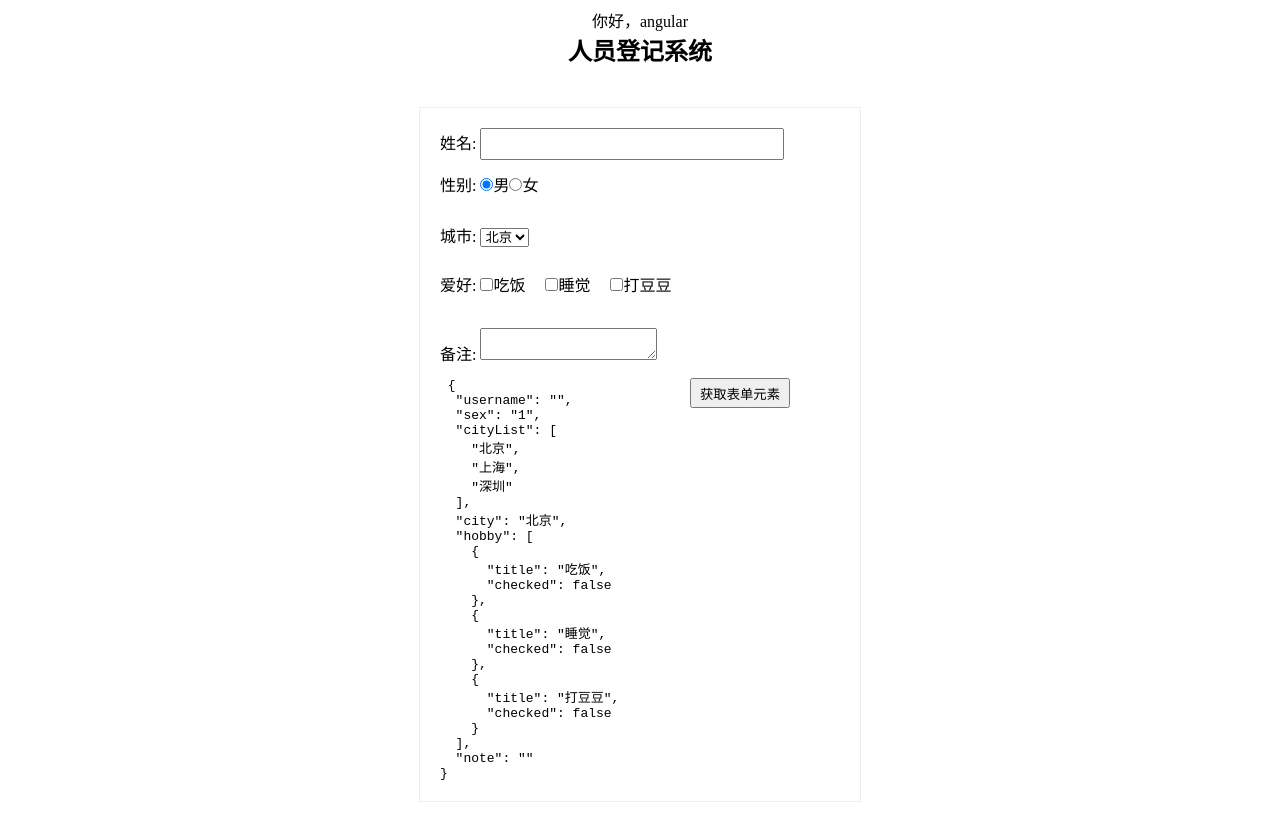
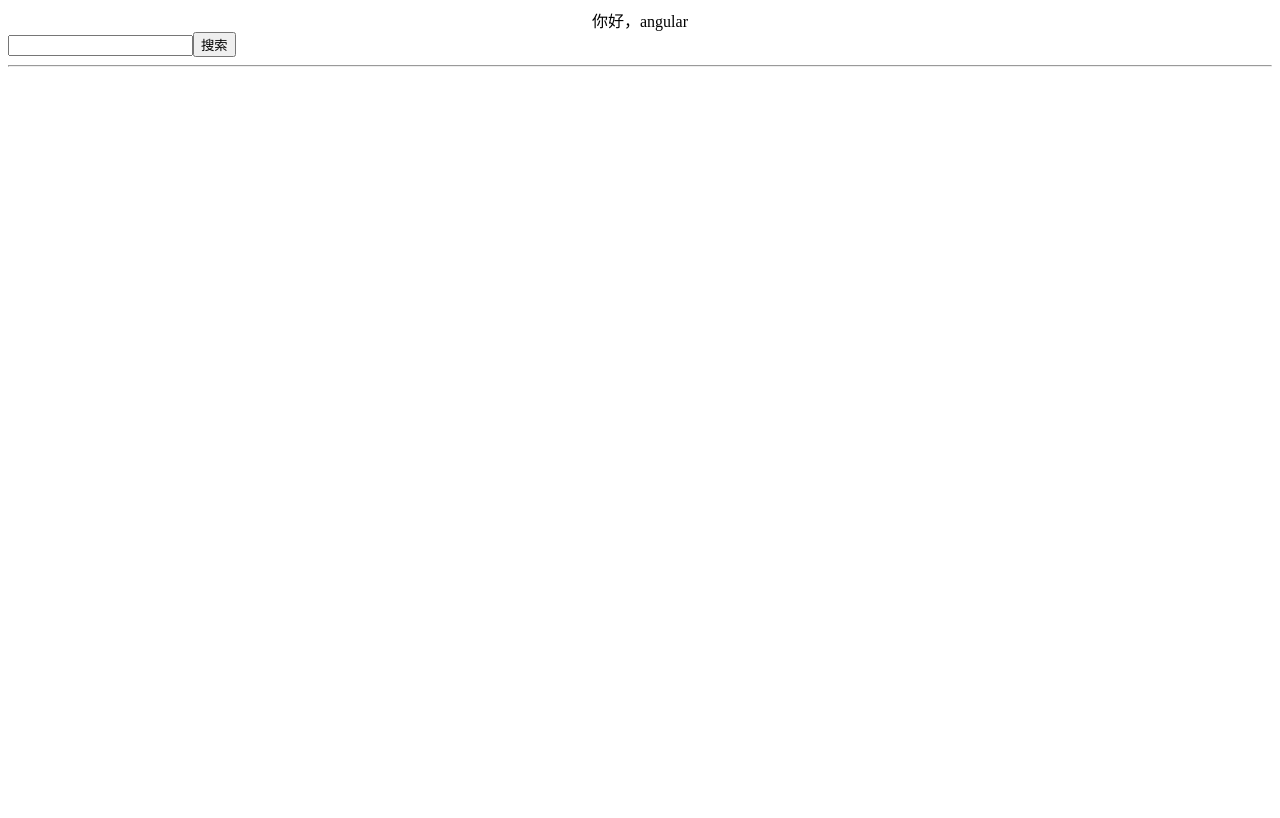
Before and after one commit to yhyancy/Angularbili20200321, an Angular app: page / in a window 1280 px wide. Shown: the top 818 px of the page. Built offline with nearby package versions, Linux system fonts and the light colour scheme.

Commit message:
search案例

```diff
--- a/src/app/app.component.html
+++ b/src/app/app.component.html
@@ -6,5 +6,6 @@
 <app-header></app-header> -->
 
 <div style="text-align: center;"> 你好，angular</div>
-<app-form></app-form>
+<!-- <app-form></app-form> -->
+<app-search></app-search>
 <br />
--- a/src/app/app.module.ts
+++ b/src/app/app.module.ts
@@ -7,6 +7,7 @@ import { NewsComponent } from './components/news/news.component';
 import { HomeComponent } from './components/home/home.component';
 import { HeaderComponent } from './components/header/header.component';
 import { FormComponent } from './form/form.component';
+import { SearchComponent } from './components/search/search.component';
 
 
 @NgModule({
@@ -15,7 +16,8 @@ import { FormComponent } from './form/form.component';
     NewsComponent,
     HomeComponent,
     HeaderComponent,
-    FormComponent
+    FormComponent,
+    SearchComponent
   ],
   imports: [
     BrowserModule,
--- /dev/null
+++ b/src/app/components/search/search.component.html
@@ -0,0 +1,5 @@
+<input type="text" [(ngModel)]="keyword" /> <button (click)="doSearch()">搜索</button>
+<hr>
+<ul>
+    <li *ngFor="let item of historyList let key=index">{{ item }}- <button (click)="deleteHistory(key)">删除</button></li>
+</ul>
--- /dev/null
+++ b/src/app/components/search/search.component.ts
@@ -0,0 +1,30 @@
+import { Component, OnInit } from '@angular/core';
+import { parse } from 'querystring';
+
+@Component({
+  selector: 'app-search',
+  templateUrl: './search.component.html',
+  styleUrls: ['./search.component.scss']
+})
+export class SearchComponent implements OnInit {
+  public keyword: string
+  public historyList: any[] = []
+  doSearch() {
+    console.log(this.keyword)
+    //去掉重复值
+    if (this.historyList.indexOf(this.keyword) === -1) {
+      this.historyList.push(this.keyword)
+    }
+    console.log('historylist', this.historyList)
+    this.keyword = ''
+  }
+  deleteHistory(key) {
+    alert(key)
+    this.historyList.splice(key, 1)
+  }
+  constructor() { }
+
+  ngOnInit() {
+  }
+
+}
```
Also changed, not shown: src/app/components/search/search.component.scss (added), 1 other file (tests, documents, lock files or other folders).
